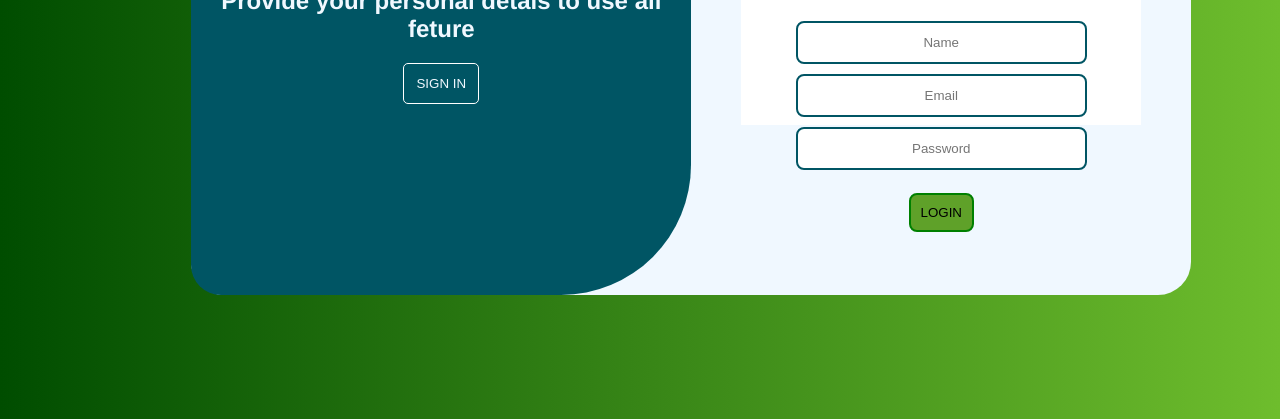
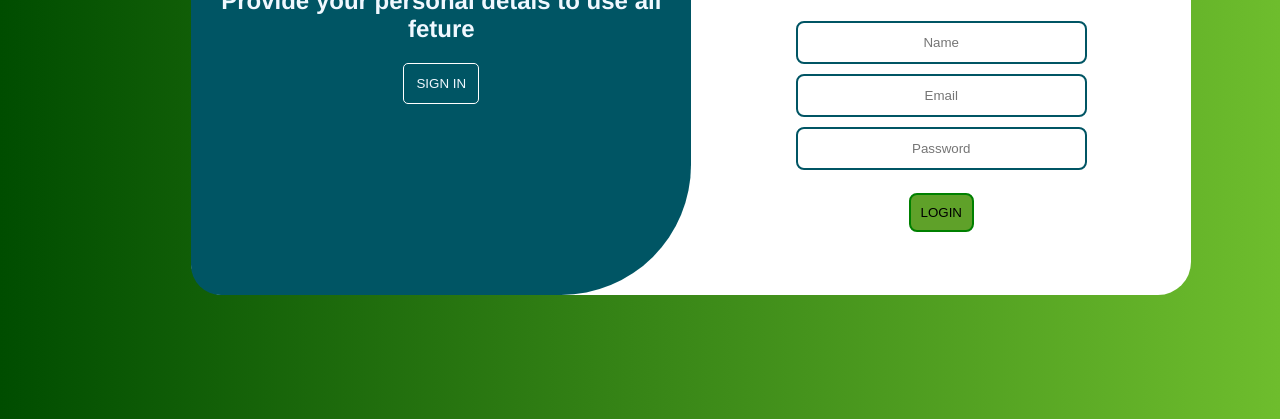
Before and after one commit to alipouri/portfolio, a plain HTML site: page index.html in a window 1280 px wide. Shown: the part 381-800 px from the top of the page. Drawn offline with Linux system fonts and the light colour scheme.

Commit message:
style.css

```diff
--- a/style.css
+++ b/style.css
@@ -5,7 +5,7 @@ body {
 .badan{
     width: 1000px;
     height: 600px;
-    background-color: aliceblue;
+    background-color: rgb(255, 255, 255);
     border: none;
     border-radius: 33px;
     margin-top: 6%;
```
